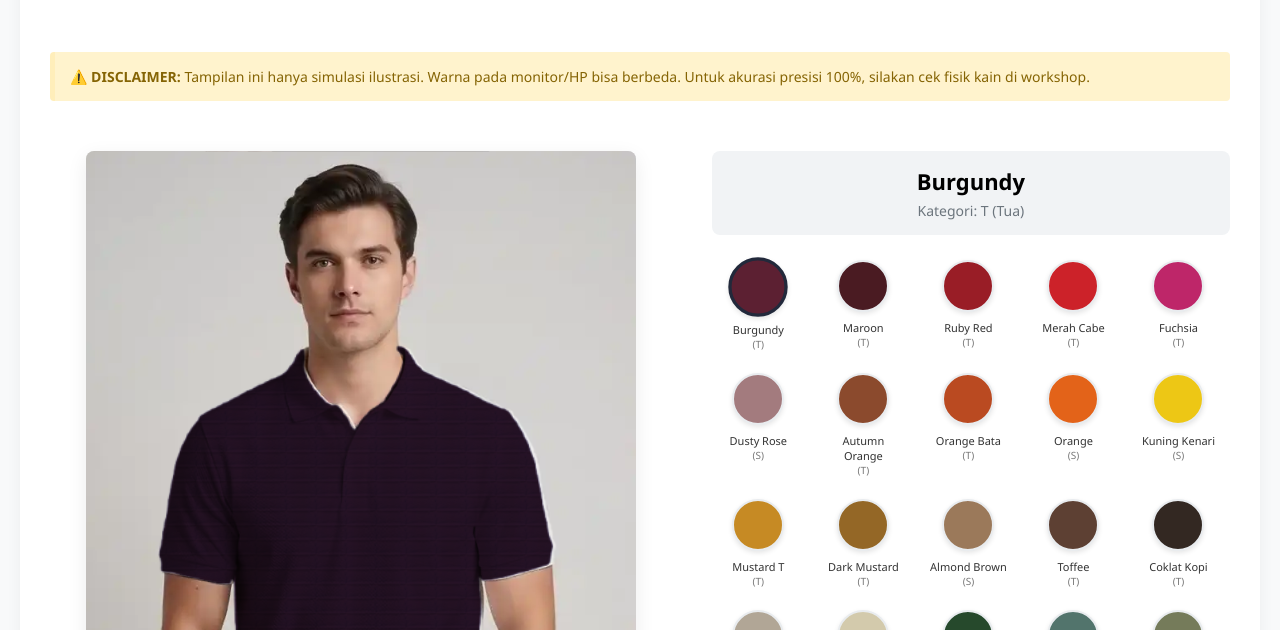
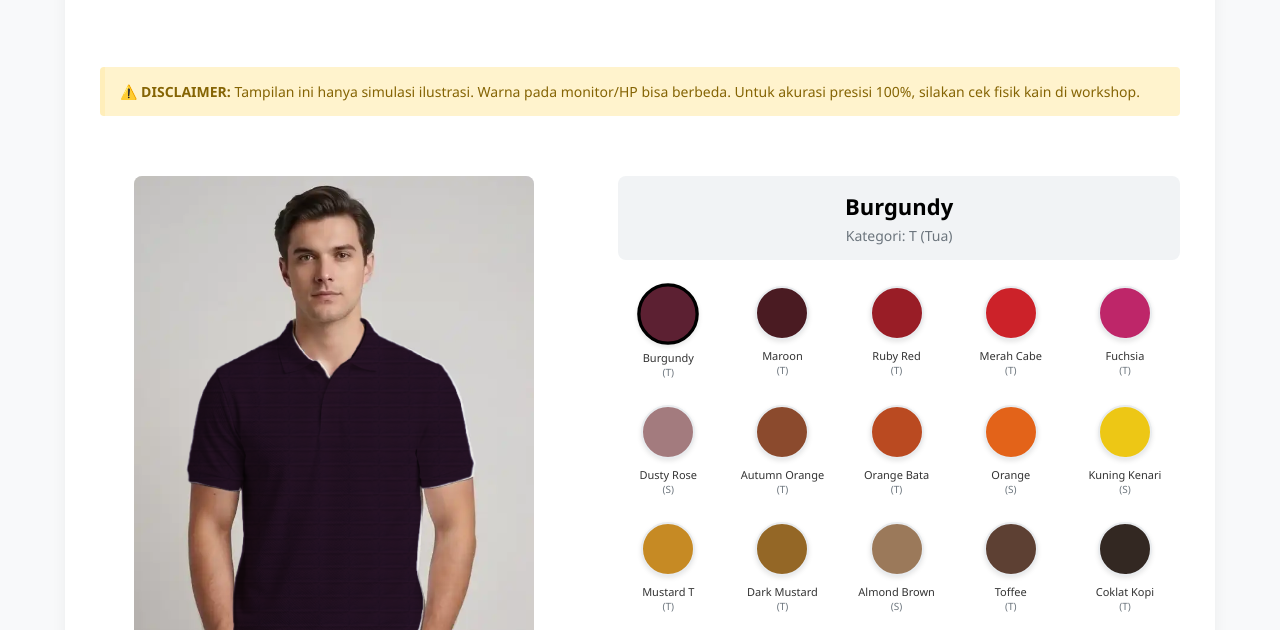
Before and after one commit to ahmadfahrilwfh-pixel/profile, a plain HTML site: page warna-kain-cvc.html in a window 1280 px wide. Shown: the part 123-753 px from the top of the page. Drawn offline with Linux system fonts and the light colour scheme.

Commit message:
Update warna-kain-cvc.html

```diff
--- a/warna-kain-cvc.html
+++ b/warna-kain-cvc.html
@@ -20,19 +20,21 @@
             min-height: 100vh;
         }
 
+        /* PERUBAHAN: Memperluas container luar agar layout tidak terasa berhimpitan */
         .container {
-            max-width: 1200px; /* Diperlebar dari 900px agar layout lebih luas */
+            max-width: 1150px;
             width: 100%;
             background: #ffffff;
-            padding: 30px;
+            padding: 35px;
             border-radius: 12px;
             box-shadow: 0 4px 15px rgba(0,0,0,0.05);
             display: flex;
-            gap: 40px;
+            gap: 50px; /* Jarak antar kolom diperlebar agar lebih bersih */
             flex-wrap: wrap;
+            box-sizing: border-box;
         }
 
-        /* Judul */
+        /* Judul Baru */
         .title-header {
             width: 100%;
             text-align: center;
@@ -66,25 +68,26 @@
             box-sizing: border-box;
         }
 
-        /* Mockup Area */
+        /* PERUBAHAN: Mengatur pembungkus luar section model agar memberikan ruang bernapas yang lega */
         .model-section {
-            flex: 1.2; /* Ditambah agar area model mengambil space lebih dominan (Fuller) */
-            min-width: 320px;
+            flex: 1;
+            min-width: 400px; /* Menyesuaikan batas minimal agar sejalan dengan max-width wrapper */
             display: flex;
             justify-content: center;
             align-items: flex-start;
         }
 
-        /* Wrapper Stacking Context */
+        /* ==========================================================================
+           MOCKUP AREA (TIDAK ADA PERUBAHAN SAMA SEKALI - DIJAMIN AMAN DARI GARIS BALAPAN)
+           ========================================================================== */
         .mockup-wrapper {
             position: relative;
             width: 100%;
-            max-width: 550px; /* Ditingkatkan dari 400px agar frame tidak sempit */
-            aspect-ratio: 3 / 4; /* Menjaga rasio foto model tetap ideal */
+            max-width: 400px;
+            aspect-ratio: 3 / 4;
             background-color: #eaeaea;
             border-radius: 8px;
             overflow: hidden;
-            box-shadow: 0 6px 20px rgba(0,0,0,0.08);
         }
 
         .layer {
@@ -93,31 +96,28 @@
             left: 0;
             width: 100%;
             height: 100%;
-            background-size: cover; /* Memastikan aset gambar memenuhi frame secara penuh */
+            background-size: cover;
             background-position: center;
         }
 
-        /* 1. Layer Paling Bawah: Foto Asli Model */
         .layer-base {
             background-image: url('model-base.webp');
             z-index: 1;
         }
 
-        /* 2. Layer Tengah: Warna HTML + Masking */
         .layer-color {
             z-index: 2;
-            background-color: #5C2032; /* Default awal mengikuti data pertama (Burgundy) */
+            background-color: #5C2032; /* DISINKRONKAN: Mengikuti default data pertama (Burgundy) */
             -webkit-mask-image: url('mask.png');
             mask-image: url('mask.png');
             -webkit-mask-size: cover;
             mask-size: cover;
             -webkit-mask-position: center;
             mask-position: center;
-            transition: background-color 0.3s ease;
+            transition: background-color 0.4s ease;
             mix-blend-mode: multiply;
         }
 
-        /* 3. Layer Atas: Tekstur Kain Grayscale */
         .layer-texture {
             background-image: url('texture-cvc.webp');
             z-index: 3;
@@ -133,11 +133,12 @@
             background-repeat: repeat;
             background-size: 30px;
         }
+        /* ========================================================================== */
 
         /* Palette Area */
         .palette-section {
-            flex: 1;
-            min-width: 300px;
+            flex: 1.2; /* Diberi bobot lebih agar grid warna terdistribusi rapi tanpa mendesak kolom gambar */
+            min-width: 320px;
         }
 
         .color-info {
@@ -151,12 +152,13 @@
         .color-info h3 { margin: 0 0 5px 0; font-size: 22px; }
         .color-info p { margin: 0; color: #6c757d; font-size: 14px; }
 
+        /* PERUBAHAN: Optimasi grid agar menyesuaikan ruang baru yang lebih luas secara fleksibel */
         .color-grid {
             display: grid;
             grid-template-columns: repeat(auto-fill, minmax(85px, 1fr));
-            gap: 12px;
-            max-height: 550px; /* Membatasi tinggi grid agar sejajar dengan tinggi mockup */
-            overflow-y: auto; /* Mengaktifkan scroll jika pilihan warna terlalu panjang */
+            gap: 14px;
+            max-height: 540px; /* Menjaga tinggi palet tetap sejajar dengan tinggi komponen mockup */
+            overflow-y: auto;  /* Scrollbar halus jika daftar warna bertambah panjang */
             padding-right: 5px;
         }
 
@@ -165,7 +167,7 @@
             flex-direction: column;
             align-items: center;
             cursor: pointer;
-            padding: 5px;
+            padding: 6px;
             border-radius: 6px;
             transition: background 0.2s;
         }
@@ -175,28 +177,31 @@
         }
 
         .color-circle {
-            width: 48px;
-            height: 48px;
+            width: 50px;
+            height: 50px;
             border-radius: 50%;
             border: 2px solid #e9ecef;
             box-shadow: 0 2px 5px rgba(0,0,0,0.1);
-            transition: transform 0.2s, border-color 0.2s;
+            transition: transform 0.2s;
             margin-bottom: 8px;
         }
 
         .color-item.active .color-circle {
-            border: 3px solid #22293B;
+            border: 3px solid #000;
             transform: scale(1.1);
         }
 
         .color-label { font-size: 11px; text-align: center; font-weight: 500; color: #333; }
-        .color-code { font-size: 10px; color: #777; text-align: center; }
+        .color-code { font-size: 10px; color: #6c757d; text-align: center; }
 
-        /* Responsif untuk layar HP */
-        @media (max-width: 768px) {
+        /* Penyesuaian Responsif untuk Layar Tablet/Mobile */
+        @media (max-width: 992px) {
             .container {
-                gap: 20px;
-                padding: 15px;
+                gap: 30px;
+                padding: 20px;
+            }
+            .model-section {
+                min-width: 100%;
             }
             .color-grid {
                 max-height: none;
@@ -302,16 +307,16 @@
         // Ganti warna layer masking
         colorLayer.style.backgroundColor = colorObj.hex;
 
-        // Update teks informasi
+        // Update teks
         displayName.textContent = colorObj.name;
         displayCat.textContent = `Kategori: ${colorObj.code} (${colorObj.desc})`;
 
-        // Update UI status tombol aktif
+        // Update UI tombol aktif
         document.querySelectorAll('.color-item').forEach(el => el.classList.remove('active'));
         btnElement.classList.add('active');
     }
 
-    // Render grid tombol pilihan warna
+    // Render tombol
     colors.forEach((color, index) => {
         const item = document.createElement('div');
         item.className = `color-item ${index === 0 ? 'active' : ''}`;
```
